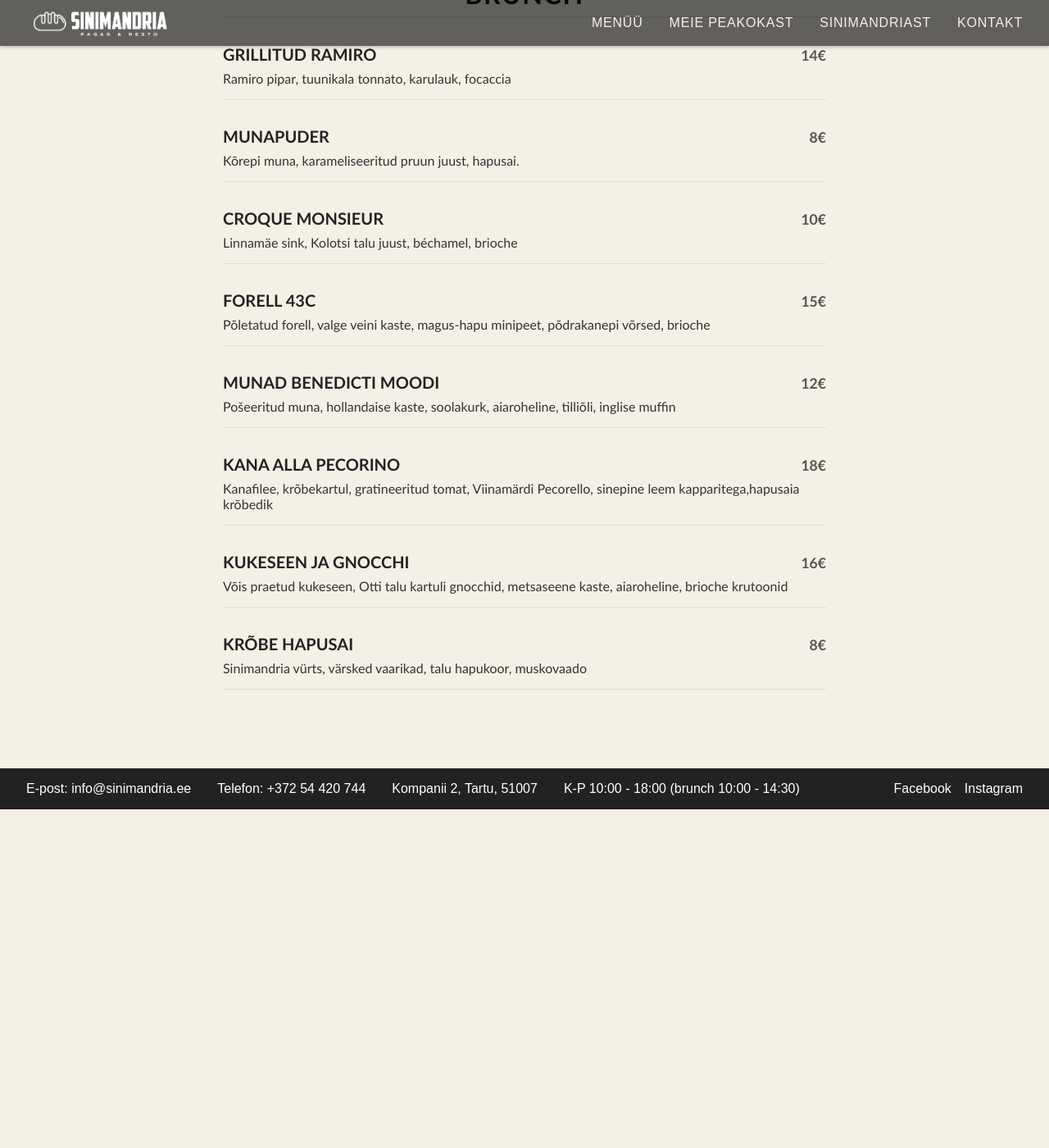
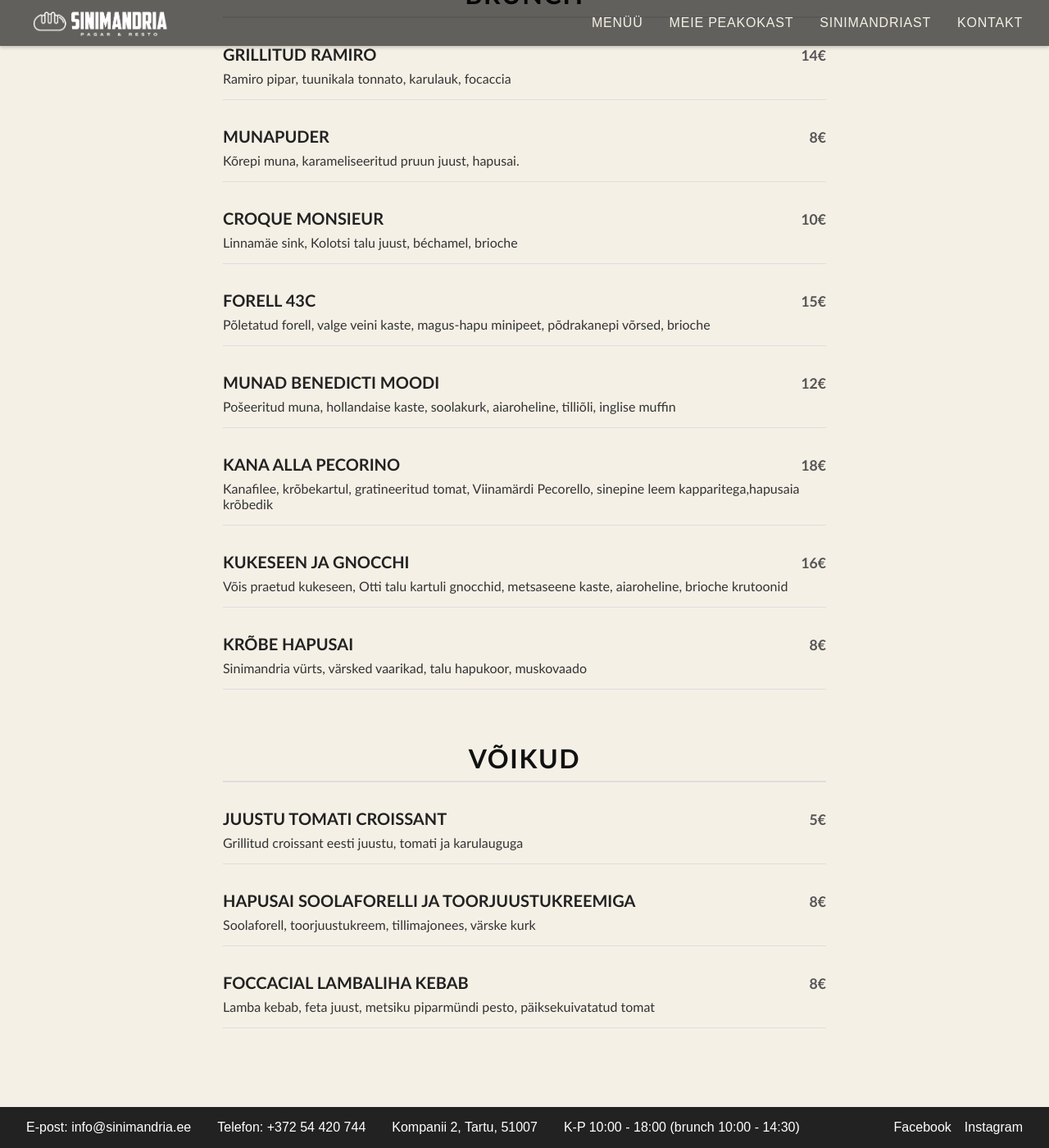
Before and after one commit to m-tu/sinimandria, a Jekyll site: the page built from pages/menu.markdown, in a window 1280 px wide and 1400 px high, scrolled down 200 px. Shown: the whole window at 82% size. Built offline with Jekyll 4.4.1, drawn with Linux system fonts in a browser that asks for light colours; before the commit the page ends 1187 px from its top, so only the background shows below that.

Commit message:
Update menu.markdown

```diff
--- a/pages/menu.markdown
+++ b/pages/menu.markdown
@@ -20,7 +20,7 @@
     <p>Linnamäe sink, Kolotsi talu juust, béchamel, brioche</p>
   </div>
   <div class="menu-item">
-    <h3>Forell 43C <span class="price">15€</span></h3>
+    <h3>FORELL 43C <span class="price">15€</span></h3>
     <p>Põletatud forell, valge veini kaste, magus-hapu minipeet, põdrakanepi võrsed, brioche</p>
   </div>
   <div class="menu-item">
@@ -40,25 +40,22 @@
     <p>Sinimandria vürts, värsked vaarikad, talu hapukoor, muskovaado</p>
   </div>
 </section>
-<!--
+
 <section class="menu-section">
-  <h2 class="menu-heading">Brunch</h2>
+  <h2 class="menu-heading">Võikud</h2>
   <div class="menu-item">
-    <h3>Forell Wellington <span class="price">15€</span></h3>
-    <p>Brioche, suitsune Pähkla forell, Savoy kapsas, fenkolikaramelli sabayon</p>
+    <h3>JUUSTU TOMATI CROISSANT  <span class="price">5€</span></h3>
+    <p>Grillitud croissant eesti juustu, tomati ja karulauguga</p>
   </div>
   <div class="menu-item">
-    <h3>Forell Wellington <span class="price">15€</span></h3>
-    <p>Brioche, suitsune Pähkla forell, Savoy kapsas, fenkolikaramelli sabayon</p>
+    <h3>HAPUSAI SOOLAFORELLI JA TOORJUUSTUKREEMIGA <span class="price">8€</span></h3>
+    <p>Soolaforell, toorjuustukreem, tillimajonees, värske kurk</p>
   </div><div class="menu-item">
-    <h3>Forell Wellington <span class="price">15€</span></h3>
-    <p>Brioche, suitsune Pähkla forell, Savoy kapsas, fenkolikaramelli sabayon</p>
-  </div><div class="menu-item">
-    <h3>Forell Wellington <span class="price">15€</span></h3>
-    <p>Brioche, suitsune Pähkla forell, Savoy kapsas, fenkolikaramelli sabayon</p>
+    <h3>FOCCACIAL LAMBALIHA KEBAB <span class="price">8€</span></h3>
+    <p>Lamba kebab, feta juust, metsiku piparmündi pesto, päiksekuivatatud tomat</p>
   </div>
 </section>
--->
+
 <!--
 <section class="menu-section">
   <h2 class="menu-heading">Drinks</h2>
```
